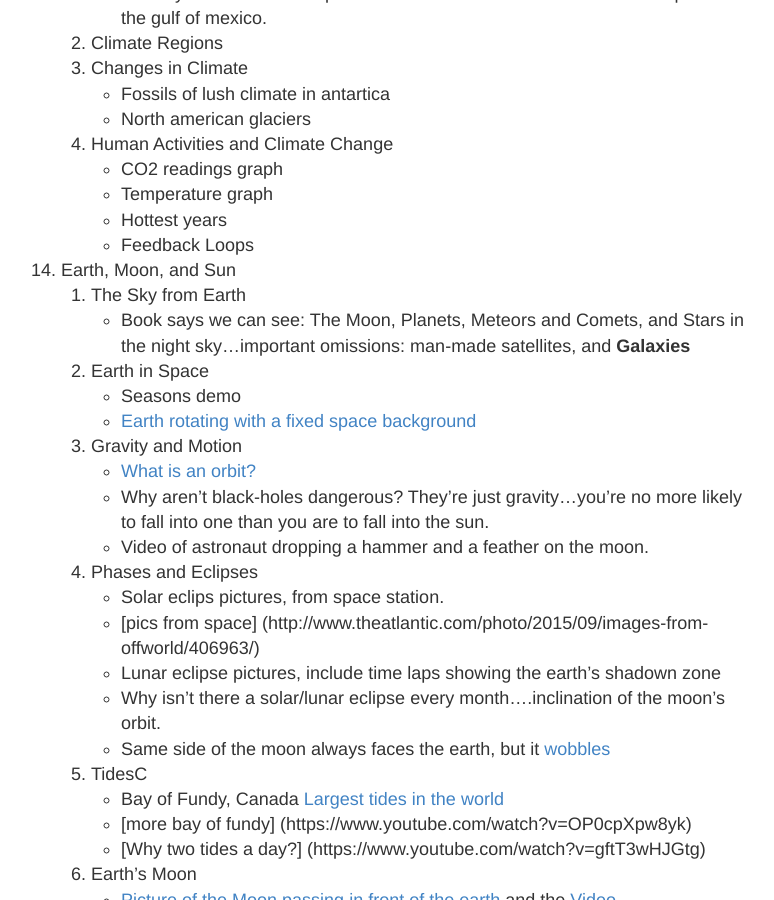
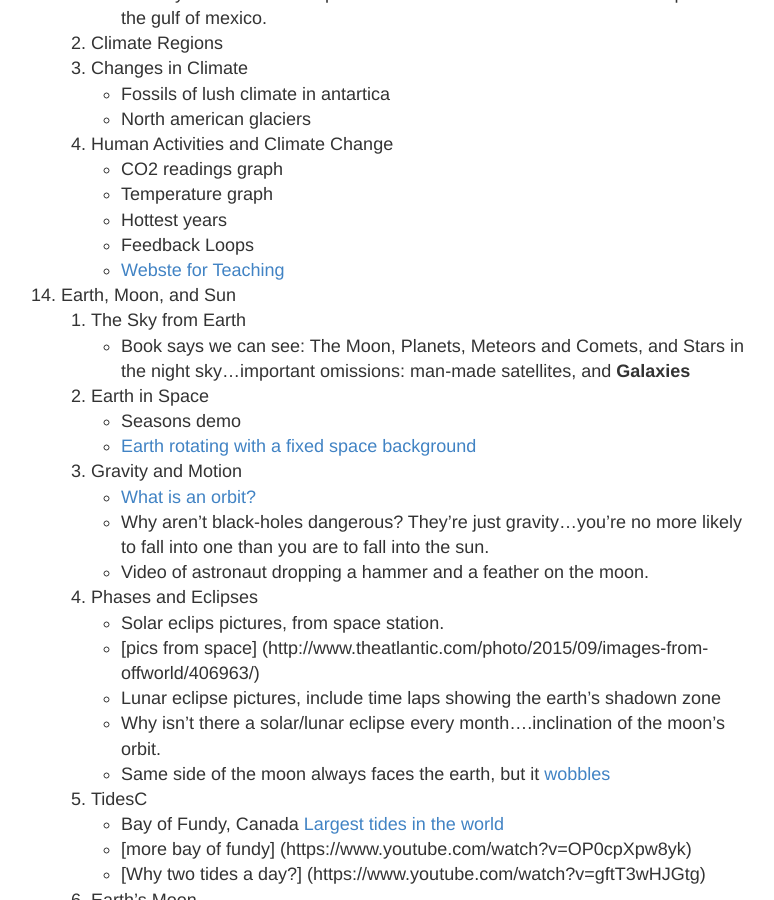
Before and after one commit to ctkstl/earth_science, a Jekyll site: the page built from resources.md, in a window 1280 px wide and 900 px high, scrolled down 6505 px. Shown: the whole window, without its empty margins (249-1023 px from the left). Built offline with Jekyll 4.4.1, drawn with Linux system fonts in a browser that asks for light colours.

Commit message:
climate change website

```diff
--- a/resources.md
+++ b/resources.md
@@ -206,6 +206,7 @@ permalink: /resources/
         *   Temperature graph
         *   Hottest years
         *   Feedback Loops
+        *   [Webste for Teaching](http://www.climategen.org/what-we-do/education/climate-change-and-energy-curricula/curriculum-guides/next-generation-climate-for-grades-6-8/)
 14. Earth, Moon, and Sun
     1.  The Sky from Earth
         *   Book says we can see: The Moon, Planets, Meteors and Comets, and Stars in the night sky...important omissions: man-made satellites, and **Galaxies**
```
